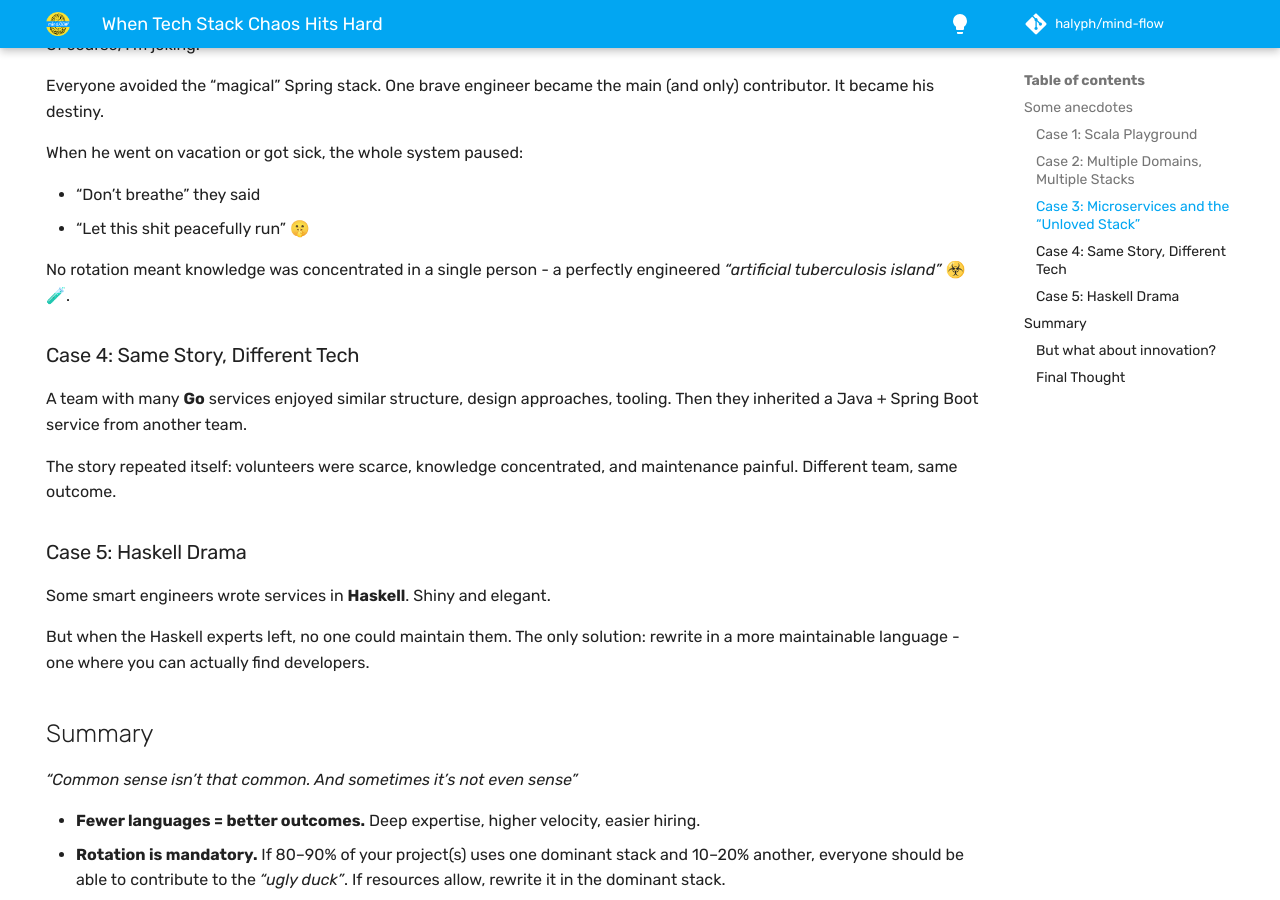
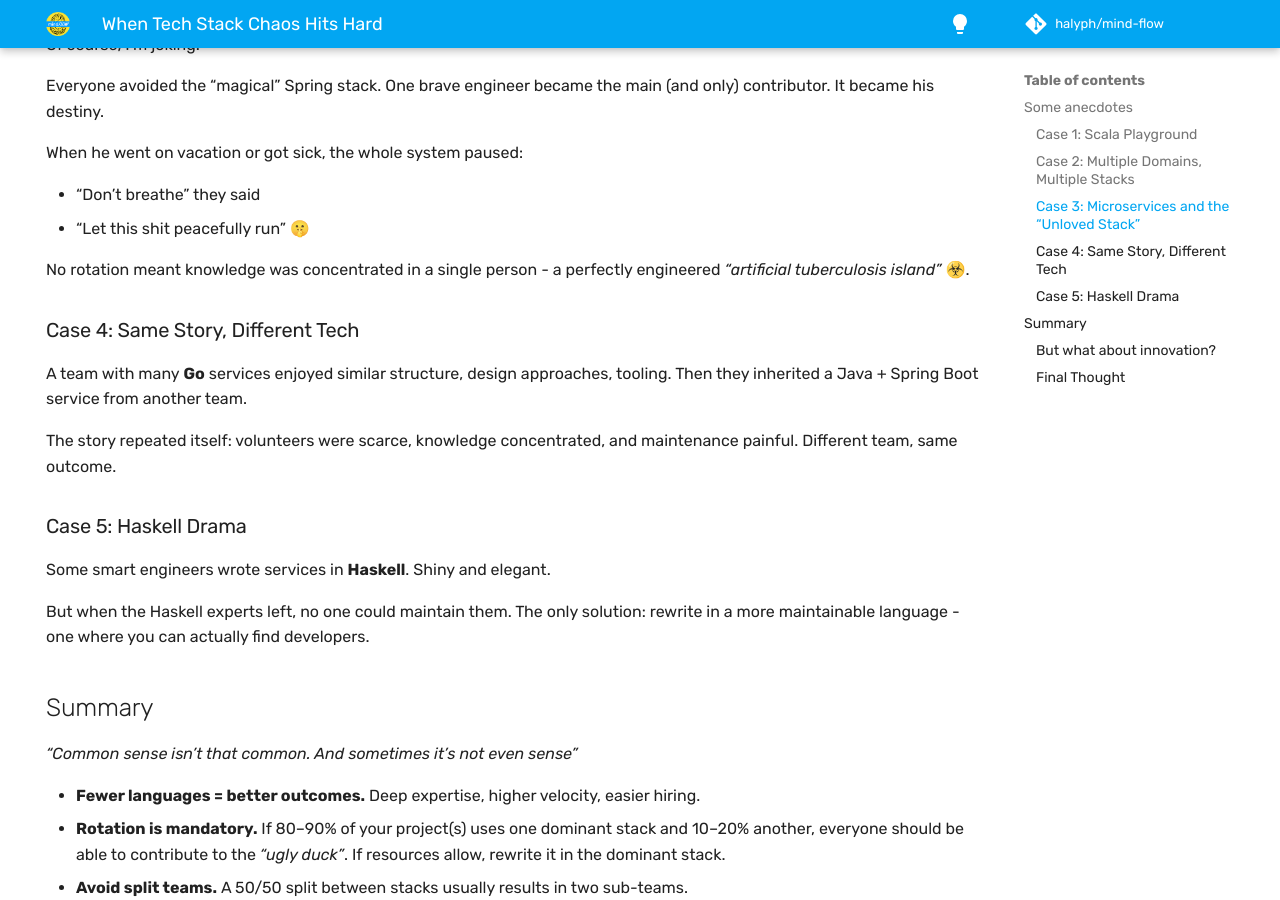
Before and after one commit to halyph/mind-flow, an MkDocs documentation site: the page built from docs/blog/2025/2025-11-15-tech-chaos.md, in a window 1280 px wide and 900 px high, scrolled down 1778 px. Built offline with MkDocs 1.6.1 and Material for MkDocs 9.7.7, drawn with Linux system fonts in a browser that asks for light colours; some web fonts are replaced; comment, search, counter and statistics services are not loaded.

```diff
--- a/docs/blog/2025/2025-11-15-tech-chaos.md
+++ b/docs/blog/2025/2025-11-15-tech-chaos.md
@@ -54,7 +54,7 @@ When he went on vacation or got sick, the whole system paused:
 - "Don't breathe" they said
 - "Let this shit peacefully run" 🤫
 
-No rotation meant knowledge was concentrated in a single person - a perfectly engineered *"artificial tuberculosis island"* ☣️🧪.
+No rotation meant knowledge was concentrated in a single person - a perfectly engineered *"artificial tuberculosis island"* ☣️.
 
 ### Case 4: Same Story, Different Tech
 
```
